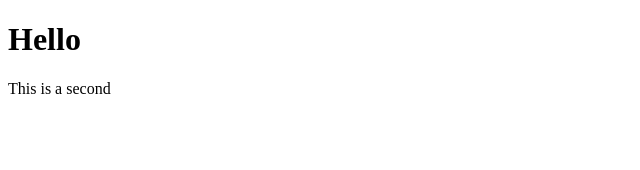
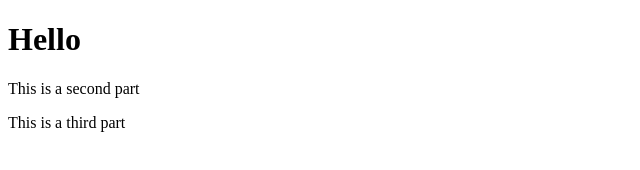
Before and after one commit to KhoaVoDang/git-test, a website: page index.html in a window 1280 px wide. Shown: the whole page, without its empty margins (0-640 px from the left). Drawn offline with Linux system fonts and the light colour scheme.

Commit message:
fourth commit

```diff
--- a/index.html
+++ b/index.html
@@ -9,6 +9,7 @@
 </head>
 <body>
     <h1> Hello </h1>
-    <p> This is a second</p>
+    <p> This is a second part </p>
+    <p> This is a third part </p>
 </body>
 </html>
```
Also changed, not shown: package.json (added, +24 -0 lines), 2 other files.
